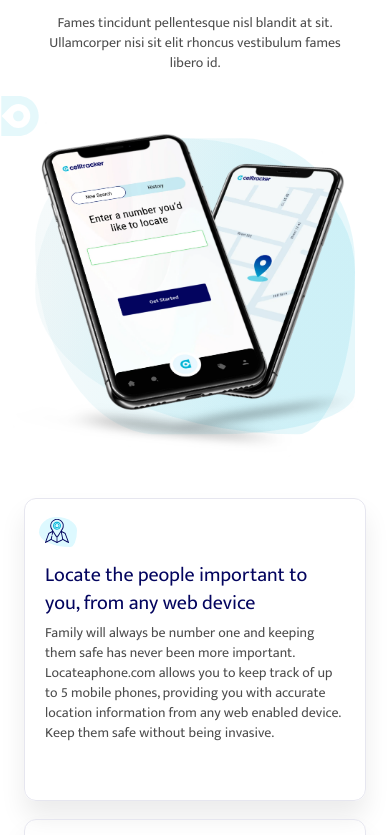
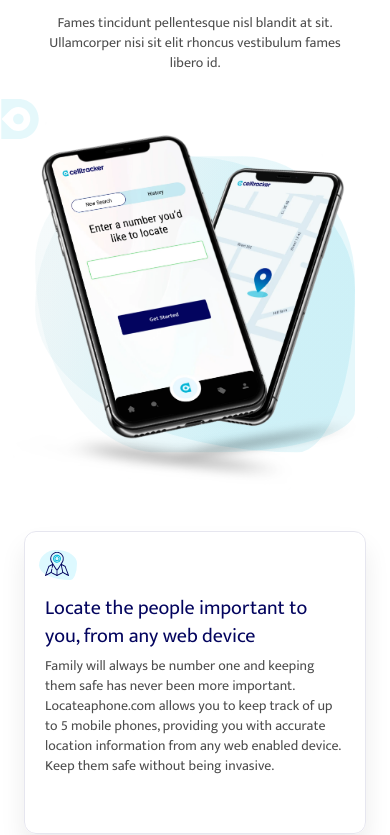
Before and after one commit to Deepak-Maan/CellTracker, a React (Create React App) app: page / in a window 390 px wide. Shown: the part 2029-2864 px from the top of the page. Built offline with nearby package versions, Linux system fonts and the light colour scheme.

Commit message:
img size change

```diff
--- a/src/components/homepage/AccountCreate.jsx
+++ b/src/components/homepage/AccountCreate.jsx
@@ -38,7 +38,7 @@ const AccountCreate = () => {
             <p className="leading-lg1 text-darkBlue sm:text-3xl2 text-2xl font-light mb-[26px]">
               Get a <span className="font-extrabold">24 hour</span> trial!
             </p>
-            <div className="flex flex-col gap-[30px] pb-10">
+            <div className="flex flex-col gap-6 md:gap-[30px] pb-10">
               {AccountData.map((account, index) => (
                 <div key={index} className=" flex items-center gap-5">
                   <div className="relative">
--- a/src/components/homepage/Workit.jsx
+++ b/src/components/homepage/Workit.jsx
@@ -29,7 +29,7 @@ const Workit = () => {
             className="lg:w-1/2  flex justify-center w-full "
           >
             <img
-              className=" lg:max-w-[580px] xl:max-w-[710px]  relative z-20 xl:-ms-20  2xl:-ms-12 md:max-h-[656px]"
+              className=" lg:max-w-[580px] xl:max-w-[710px]  relative z-20 xl:-ms-20  2xl:-ms-12 md:max-h-[656px] max-sm:min-h-[370px] "
               src={workitMobile}
               alt="workitMobile"
             />
```
